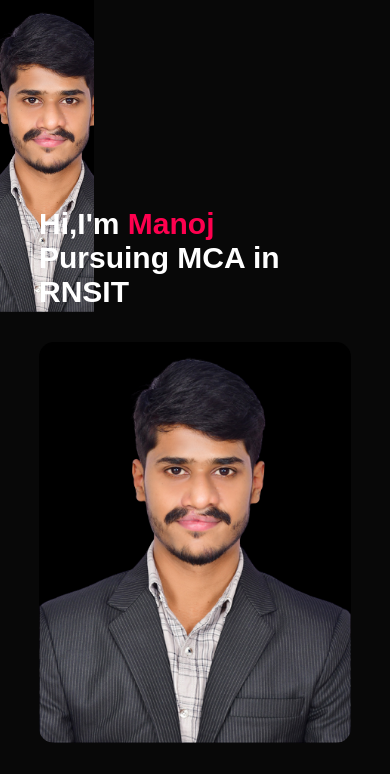
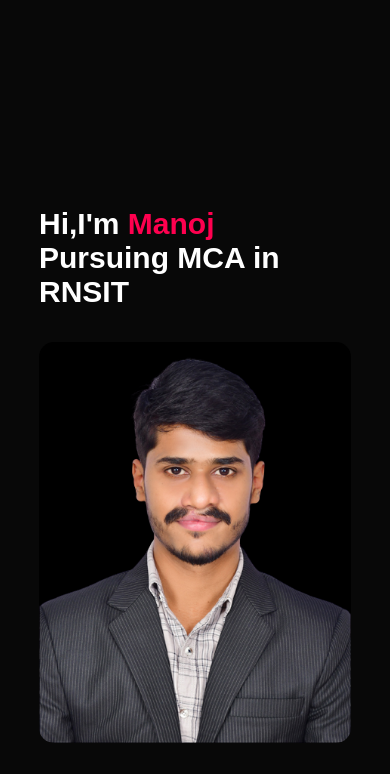
Before and after one commit to Manoj814748/Manojportfolio, a plain HTML site: page index.html in a window 390 px wide. Shown: the top 774 px of the page. Drawn offline with Linux system fonts and the light colour scheme.

Commit message:
Update style.css
Removing duplicate image on mobile devices

```diff
--- a/style.css
+++ b/style.css
@@ -286,9 +286,6 @@ form input,form textarea{
     display: none;
    }
    @media only screen and (max-width:600px){
-    #header{
-        background-image: url(images/Manoj.jpg.png);
-    }
     .header-text{
         margin-top: 100%;
         font-size: 16px;
```
